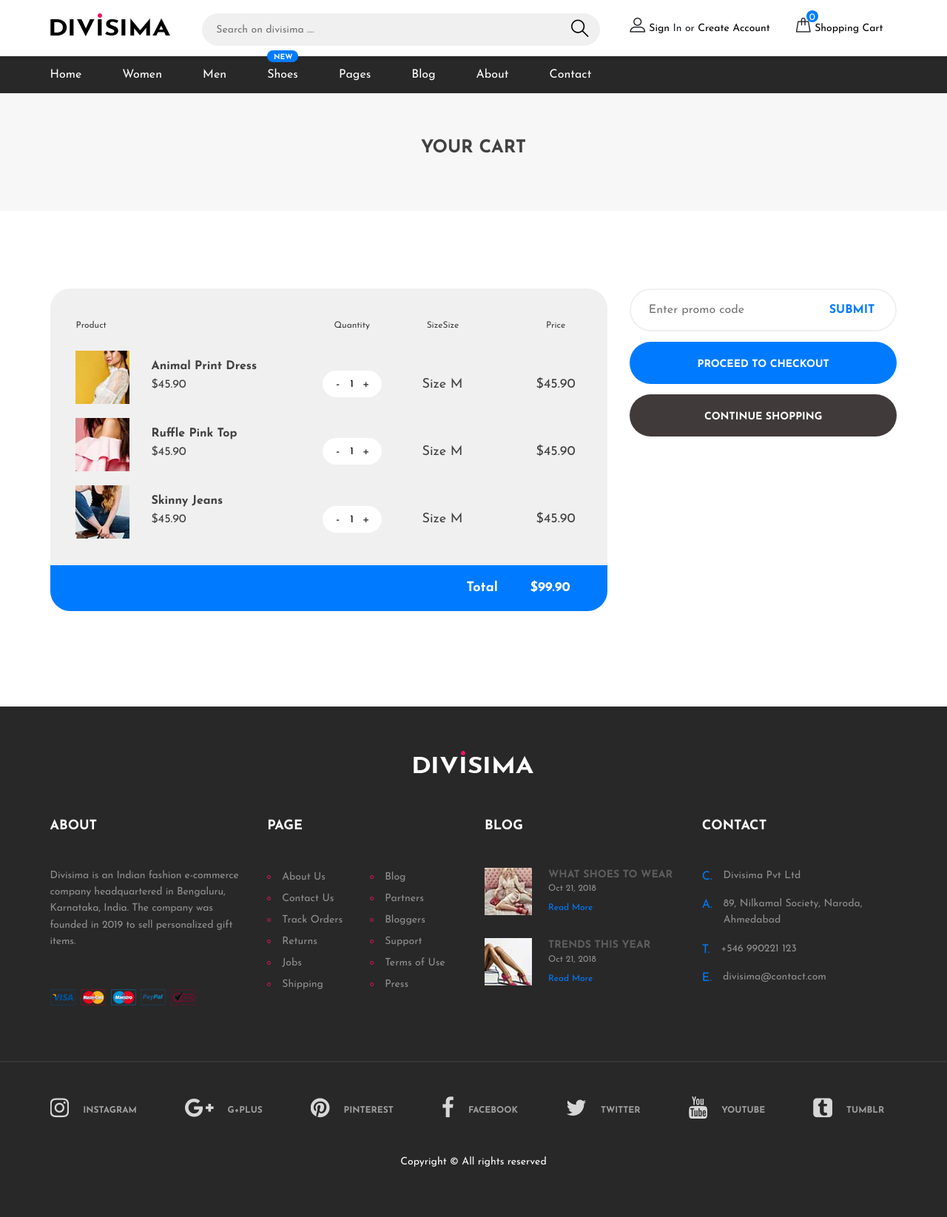
After one commit to karan-chaudhari/shopapp, a Django app: page /cart/ in a window 1280 px wide. The commit adds this page. Shown: the whole page at 74% size. Run offline with Django 3.2, Linux system fonts and the light colour scheme; some libraries are stand-ins or nearby versions.

Commit message:
Creating cart page

```diff
--- a/shop/static/css/mainstyle.css
+++ b/shop/static/css/mainstyle.css
@@ -1101,7 +1101,7 @@
 	font-weight: 700;
 	text-transform: uppercase;
 	opacity: 0.25;
-	color: #717171;
+	color: #f8f9fa;
 	margin-bottom: 1px;
 }
 
--- /dev/null
+++ b/shop/templates/shop/cart.html
@@ -0,0 +1,103 @@
+{% extends 'shop/layout.html' %}
+{% load static %}
+{% block title %}Cart - Divisima{% endblock %}
+{% block content %}
+	<!-- Page info -->
+	<div class="page-top-info">
+		<div class="container section-title">
+			<h4>Your Cart</h4>
+		</div>
+	</div>
+	<!-- Page info end -->
+<!-- cart section end -->
+	<section class="cart-section spad">
+		<div class="container">
+			<div class="row">
+				<div class="col-lg-8">
+					<div class="cart-table">
+						<div class="cart-table-warp">
+							<table>
+							<thead>
+								<tr>
+									<th class="product-th">Product</th>
+									<th class="quy-th">Quantity</th>
+									<th class="size-th">SizeSize</th>
+									<th class="total-th">Price</th>
+								</tr>
+							</thead>
+							<tbody>
+								<tr>
+									<td class="product-col">
+										<img src="{% static 'img/cart/1.jpg' %}" alt="">
+										<div class="pc-title">
+											<h4>Animal Print Dress</h4>
+											<p>$45.90</p>
+										</div>
+									</td>
+									<td class="quy-col">
+										<div class="quantity">
+					                        <div class="pro-qty">
+												<input type="text" value="1">
+											</div>
+                    					</div>
+									</td>
+									<td class="size-col"><h4>Size M</h4></td>
+									<td class="total-col"><h4>$45.90</h4></td>
+								</tr>
+								<tr>
+									<td class="product-col">
+										<img src="{% static 'img/cart/2.jpg' %}" alt="">
+										<div class="pc-title">
+											<h4>Ruffle Pink Top</h4>
+											<p>$45.90</p>
+										</div>
+									</td>
+									<td class="quy-col">
+										<div class="quantity">
+					                        <div class="pro-qty">
+												<input type="text" value="1">
+											</div>
+                    					</div>
+									</td>
+									<td class="size-col"><h4>Size M</h4></td>
+									<td class="total-col"><h4>$45.90</h4></td>
+								</tr>
+								<tr>
+									<td class="product-col">
+										<img src="{% static 'img/cart/3.jpg' %}" alt="">
+										<div class="pc-title">
+											<h4>Skinny Jeans</h4>
+											<p>$45.90</p>
+										</div>
+									</td>
+									<td class="quy-col">
+										<div class="quantity">
+					                        <div class="pro-qty">
+												<input type="text" value="1">
+											</div>
+                    					</div>
+									</td>
+									<td class="size-col"><h4>Size M</h4></td>
+									<td class="total-col"><h4>$45.90</h4></td>
+								</tr>
+							</tbody>
+						</table>
+						</div>
+						<div class="total-cost">
+							<h6>Total <span>$99.90</span></h6>
+						</div>
+					</div>
+				</div>
+				<div class="col-lg-4 card-right">
+					<form class="promo-code-form">
+						<input type="text" placeholder="Enter promo code">
+						<button>Submit</button>
+					</form>
+					<a href="" class="site-btn">Proceed to checkout</a>
+					<a href="/" class="site-btn sb-dark">Continue shopping</a>
+				</div>
+			</div>
+		</div>
+	</section>
+	<!-- cart section end -->
+{% endblock %}
--- a/shop/templates/shop/layout.html
+++ b/shop/templates/shop/layout.html
@@ -43,7 +43,7 @@
         <div class="row">
           <div class="col-lg-2 text-center text-lg-left">
             <!-- logo -->
-            <a href="./index.html" class="site-logo">
+            <a href="/" class="site-logo">
               <img src="{% static 'img/logo.png' %}" alt="">
             </a>
           </div>
@@ -75,7 +75,7 @@
       <div class="container">
         <!-- menu -->
         <ul class="main-menu">
-          <li><a href="/shop/">Home</a></li>
+          <li><a href="/">Home</a></li>
           <li><a href="#">Women</a>
             <ul class="sub-menu">
               <li><a href="#">Tops</a></li>
@@ -219,7 +219,7 @@
         </div>
 
 <!-- Link back to Colorlib can't be removed. Template is licensed under CC BY 3.0. -->
-<p class="text-white text-center mt-5">Copyright &copy;<script>document.write(new Date().getFullYear());</script> All rights reserved</p>
+<p class="text-white text-center mt-5">Copyright &copy; All rights reserved</p>
 <!-- Link back to Colorlib can't be removed. Template is licensed under CC BY 3.0. -->
 
       </div>
@@ -230,7 +230,8 @@
 
 
   <!--====== Javascripts & Jquery ======-->
-  <script src="{% static 'js/jquery-3.2.1.min.js' %}"></script>
+ <script src="{% static 'js/jquery-3.2.1.min.js' %}"></script>
+ <!--  <script src="https://code.jquery.com/jquery-3.3.1.js" integrity="sha256-2Kok7MbOyxpgUVvAk/HJ2jigOSYS2auK4Pfzbm7uH60=" crossorigin="anonymous"></script> -->
   <script src="{% static 'js/bootstrap.min.js' %}"></script>
   <script src="{% static 'js/jquery.slicknav.min.js' %}"></script>
   <script src="{% static 'js/owl.carousel.min.js' %}"></script>
@@ -242,15 +243,14 @@
   <script src="https://stackpath.bootstrapcdn.com/bootstrap/4.2.1/js/bootstrap.min.js" integrity="sha384-B0UglyR+jN6CkvvICOB2joaf5I4l3gm9GU6Hc1og6Ls7i6U/mkkaduKaBhlAXv9k" crossorigin="anonymous"></script>
 
   <script>
-    if(localStorage.getItem('cart') == null)
-    {
-      var cart = {};
-    }
-    else
-    {
+  if(localStorage.getItem('cart') == null){
+    var cart = {};
+    }else{
       cart = JSON.parse(localStorage.getItem('cart'));
       document.getElementById('cart').innerHTML = Object.keys(cart).length;
+      gotocart(cart);
     }
+
     $('.cart').click(function(){
       var idstr = this.id.toString();
       if (cart[idstr] != undefined){
@@ -259,11 +259,21 @@
       else{
         cart[idstr] = 1;
       }
+      gotocart(cart);
+
+    });
+
+    function gotocart(cart){
+      for (var item in cart) {
+      document.getElementById('div'+item).innerHTML = "<a href='/shop/cart' ><button class='site-btn cart' style='background-color:#17a2b8;'>GO TO CART</button></a>";
+      }
       localStorage.setItem('cart', JSON.stringify(cart));
       document.getElementById('cart').innerHTML = Object.keys(cart).length;
-    });
+    }
+
     $('#popcart').popover();
     document.getElementById('popcart').setAttribute('data-content','<h5>Cart</h5>');
+
   </script>
 
 {% block js %}
--- a/shop/urls.py
+++ b/shop/urls.py
@@ -8,5 +8,6 @@
     path('product/<int:myid>', views.product, name='productView'),
     path('fea-product/<int:myid>', views.fea_product, name='fea_productView'),
     path('tracker/', views.tracker, name='tracker'),
+    path('cart/', views.cart, name='cart'),
     path('checkout/', views.checkout, name='checkout')
 ]
--- a/shop/views.py
+++ b/shop/views.py
@@ -13,7 +13,7 @@
         prod = Product.objects.filter(cate=cate)[::-1]
         n = len(prod)
         nSlides = n//4 + ceil((n/4) - (n//4))
-        allProd.append([prod, range(1,nSlides), nSlides])
+        allProd.append([prod, nSlides])
     context = {'allProd':allProd, 'feat_prods':feat_prods}
     return render(request, 'shop/index.html', context)
 
@@ -44,5 +44,8 @@
 def tracker(request):
     return HttpResponse('Tracker')
 
+def cart(request):
+    return render(request, 'shop/cart.html')
+
 def checkout(request):
     return HttpResponse('Check Out')
--- a/shopapp/urls.py
+++ b/shopapp/urls.py
@@ -19,6 +19,7 @@
 from django.conf.urls.static import static
 
 urlpatterns = [
+    path('', include('shop.urls')),
     path('admin/', admin.site.urls),
     path('blog/', include('blog.urls')),
     path('shop/', include('shop.urls')),
```
Also changed, not shown: shop/templates/shop/index.html (+10 -10 lines), shop/templates/shop/product.html (+15 -3 lines).
